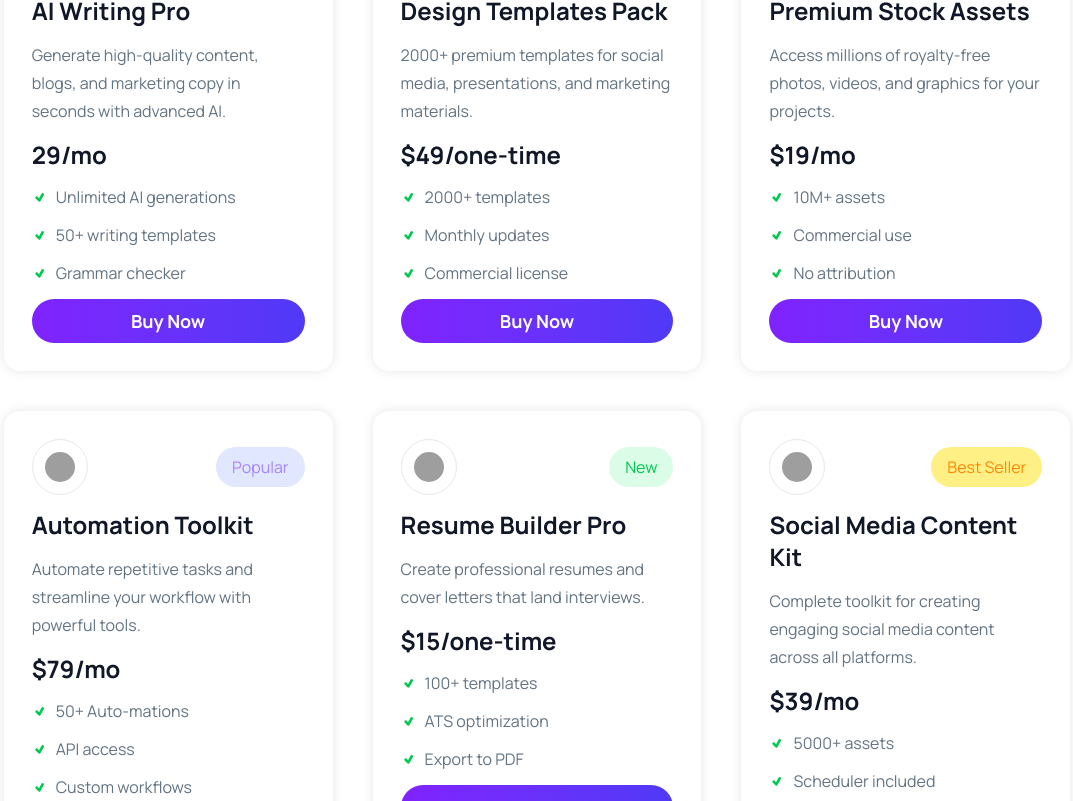
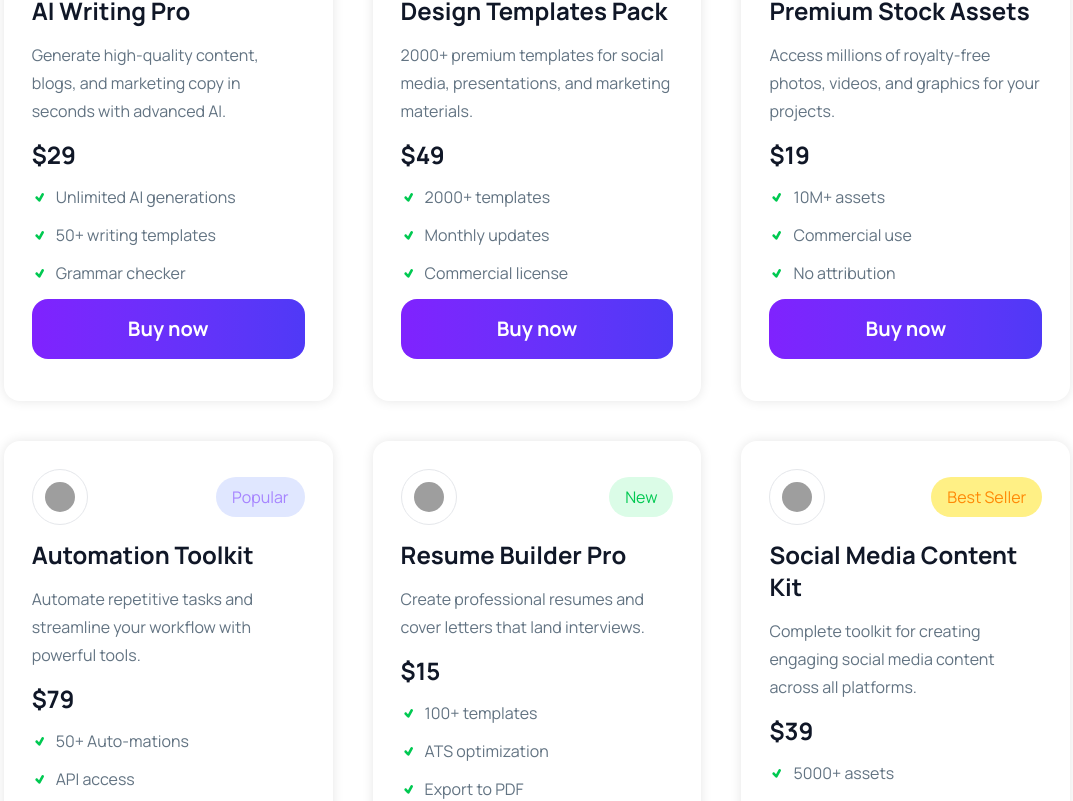
Before and after one commit to Mezba-Morsalin/PH-B-13-Assignment-06, a React (Vite) app: page / in a window 1280 px wide. Shown: the part 1259-2060 px from the top of the page, without its empty margins (103-1176 px from the left). Built offline with nearby package versions, Linux system fonts and the light colour scheme; grey boxes are pictures that could not be loaded.

Commit message:
All Funtionality Completed

```diff
--- a/public/tools.json
+++ b/public/tools.json
@@ -3,7 +3,7 @@
     "id": 1,
     "name": "AI Writing Pro",
     "description": "Generate high-quality content, blogs, and marketing copy in seconds with advanced AI.",
-    "price": "29/mo",
+    "price": 29,
     "period": "monthly",
     "tag": "Best Seller",
     "tagType": "best-seller",
@@ -18,7 +18,7 @@
     "id": 2,
     "name": "Design Templates Pack",
     "description": "2000+ premium templates for social media, presentations, and marketing materials.",
-    "price": "$49/one-time",
+    "price": 49,
     "period": "one-time",
     "tag": "Popular",
     "tagType": "popular",
@@ -33,7 +33,7 @@
     "id": 3,
     "name": "Premium Stock Assets",
     "description": "Access millions of royalty-free photos, videos, and graphics for your projects.",
-    "price": "$19/mo",
+    "price": 19,
     "period": "monthly",
     "tag": "New",
     "tagType": "new",
@@ -48,7 +48,7 @@
     "id": 4,
     "name": "Automation Toolkit",
     "description": "Automate repetitive tasks and streamline your workflow with powerful tools.",
-    "price": "$79/mo",
+    "price": 79,
     "period": "monthly",
     "tag": "Popular",
     "tagType": "popular",
@@ -63,7 +63,7 @@
     "id": 5,
     "name": "Resume Builder Pro",
     "description": "Create professional resumes and cover letters that land interviews.",
-    "price": "$15/one-time",
+    "price": 15,
     "period": "one-time",
     "tag": "New",
     "tagType": "new",
@@ -78,7 +78,7 @@
     "id": 6,
     "name": "Social Media Content Kit",
     "description": "Complete toolkit for creating engaging social media content across all platforms.",
-    "price": "$39/mo",
+    "price": 39,
     "period": "monthly",
     "tag": "Best Seller",
     "tagType": "best-seller",
--- a/src/App.jsx
+++ b/src/App.jsx
@@ -1,4 +1,4 @@
-import { Suspense } from 'react'
+import { useState } from 'react'
 import './App.css'
 import Hero from './assets/components/Hero/hero'
 import Navbar from './assets/components/Navbar/navbar'
@@ -12,14 +12,13 @@ import Footer from './assets/components/Footer/footer'
 
 const data = fetch('tools.json').then(res => res.json())
 function App() {
+  const [selectCart, setSelectCart] = useState([])
   return (
     <>
-     <Navbar key={data.id} data = {data}></Navbar>
+     <Navbar selectCart = {selectCart} setSelectCart = {setSelectCart}></Navbar>
      <Hero></Hero>
      <Rating></Rating>
-     <Suspense fallback = {<span className="loading loading-dots loading-xl flex justify-center items-center min-h-screen"></span>}>
-     <Tools key={data.id} data = {data}></Tools>
-     </Suspense>
+     <Tools data={data} selectCart={selectCart} setSelectCart={setSelectCart}/>
      <Step></Step>
      <Pricing></Pricing>
      <WorkFlow></WorkFlow>
--- a/src/assets/components/Digi Tools/product.jsx
+++ b/src/assets/components/Digi Tools/product.jsx
@@ -1,34 +1,45 @@
 import React from 'react';
+import toast, { Toaster } from 'react-hot-toast';
 import { TiTick } from 'react-icons/ti';
 
-const Product = ({toolData}) => {
+const Product = ({ toolData, selectCart, setSelectCart }) => {
+
+    const isInCart = selectCart.find((item) => item.id === toolData.id);
+
+    const handleBuy = () => {
+        setSelectCart([...selectCart, toolData]);
+        toast.success(`${toolData.name} has been added to your cart`);
+    };
+
     return (
         <div className='space-y-3.5 shadow-[0px_0px_12px_rgba(0,0,0,0.1)] p-7 rounded-2xl'>
             <div className='flex justify-between items-center'>
-                <img className='h-14 w-14 border border-gray-200 rounded-full p-3' src={toolData.image} alt="" />
-                    <p
-                    className={`${
-                    toolData.tag === "Best Seller"
+                <img className='h-14 w-14 border border-gray-200 rounded-full p-3' src={toolData.image} alt=""/>
+                <p className={`${ toolData.tag === "Best Seller"
                             ? "bg-yellow-200 text-orange-400 py-2 px-4 rounded-full"
                             : toolData.tag === "Popular"
                             ? "bg-indigo-100 text-violet-400 py-2 px-4 rounded-full"
-                        : "bg-green-100 text-green-500 py-2 px-4 rounded-full"
-                    }`}>{toolData.tag}
+                            : "bg-green-100 text-green-500 py-2 px-4 rounded-full"}`}>
+                    {toolData.tag}
                 </p>
             </div>
             <h2 className='text-[#101727] font-bold text-2xl'>{toolData.name}</h2>
             <p className='text-[#627382] text-base leading-7'>{toolData.description}</p>
-        <p className='text-2xl text-[#101727] font-bold'>{toolData.price}</p>
-        {
-            toolData.features.map((feature, index) =>  {
-                return (
-                    <div key={index}>
-                    <p className='flex items-center gap-2 text-[#627382] text-base'><TiTick className='text-green-500'></TiTick> {feature}</p>
-                </div>
-                )
-            })
-        }
-        <button className='bg-linear-to-r from-violet-600 to-indigo-600 text-white p-2 md:p-2 rounded-full font-bold cursor-pointer text-[12px] md:text-lg w-full'>Buy Now</button>
+            <p className='text-2xl text-[#101727] font-bold'>${toolData.price}</p>
+            {toolData.features.map((feature, index) => (
+                <p key={index} className='flex items-center gap-2 text-[#627382] text-base'><TiTick className='text-green-500' />
+                    {feature}
+                </p>
+            ))}
+
+            <button onClick={handleBuy} disabled={isInCart}
+                className={ isInCart
+                        ? "w-full p-4 text-xl bg-gray-200 text-black/20 rounded-2xl font-bold cursor-not-allowed"
+                        : "w-full p-4 text-xl bg-linear-to-r from-violet-600 to-indigo-600 text-white rounded-2xl font-bold  cursor-pointer"}>
+                {isInCart ? "Purchased" : "Buy now"}
+            </button>
+
+            <Toaster />
         </div>
     );
 };
--- a/src/assets/components/Digi Tools/tools.jsx
+++ b/src/assets/components/Digi Tools/tools.jsx
@@ -1,11 +1,10 @@
-import React, { use, useState } from 'react';
+import React, { Suspense, use, useState } from 'react';
 import Product from './product';
 import Cart from './cart';
-const Tools = ({data}) => {
+const Tools = ({data, selectCart, setSelectCart}) => {
     const [changeColor, setChangeColor] = useState(true)
-    const [selectCart, setSelectCart] = useState([])
     const useData = use(data)
-    const toolsData = useData.map(toolData => <Product key={toolData.id} toolData = {toolData}></Product>)
+    const toolsData = useData.map(toolData => <Product selectCart = {selectCart} setSelectCart = {setSelectCart} key={toolData.id} toolData = {toolData}></Product>)
     return (
         <section className='w-11/12 lg:w-10/12 mx-auto mt-28'>
             <div className='space-y-5'>
@@ -19,11 +18,13 @@ const Tools = ({data}) => {
                 </div>
             </div>
             {
-                changeColor ? <div className='grid md:grid-cols-2 lg:grid-cols-3 gap-10'>
+                changeColor ? <Suspense fallback = {<span className="loading loading-ring loading-xl"></span>}>
+                    <div className='grid md:grid-cols-2 lg:grid-cols-3 gap-10'>
                 {
                     toolsData
                 }
-            </div> : <Cart selectCart = {selectCart} setSelectCart = {setSelectCart}></Cart>
+            </div>
+                </Suspense> : <Cart selectCart = {selectCart} setSelectCart = {setSelectCart}></Cart>
             }
         </section>
     );
--- a/src/assets/components/Footer/footer.jsx
+++ b/src/assets/components/Footer/footer.jsx
@@ -44,7 +44,7 @@ const Footer = () => {
             </div>
             <div className='flex flex-col md:flex-row justify-between items-center p-5'>
                 <p className='text-[#FAFAFA] text-base'>&copy; 2026 DigiTools. All rights reserved.</p>
-                <div className='flex gap-6'>
+                <div className='flex flex-col md:flex-row gap-6 mt-6'>
                     <a className='text-[#FAFAFA] text-base' href="#">Privacy Policy </a>
                     <a className='text-[#FAFAFA] text-base' href="#">Terms of Service</a>
                     <a className='text-[#FAFAFA] text-base' href="#">Cookies</a>
--- a/src/assets/components/Navbar/navbar.jsx
+++ b/src/assets/components/Navbar/navbar.jsx
@@ -3,7 +3,6 @@ import Links from './links';
 import { IoCart } from 'react-icons/io5';
 import { RiCloseCircleLine } from 'react-icons/ri';
 import { GiHamburgerMenu } from 'react-icons/gi';
-import { use } from 'react';
 const navLinks = [
   {
     "name": "Products",
@@ -31,8 +30,7 @@ const navLinks = [
     "path": "/faq"
   }
 ]
-const Navbar = ({data}) => {
-    const dataLength = use(data)
+const Navbar = ({selectCart}) => {
     const [changeColor, setChangeColor] = useState(true)
     const [open, setOpen] = useState(false)
     const links = navLinks.map(navLink => <Links key={navLink.id} navLink = {navLink}></Links>)
@@ -58,7 +56,7 @@ const Navbar = ({data}) => {
                 <div className='flex items-center gap-2.5'>
                     <div className='relative'>
                         <button className=' btn text-indigo-600 rounded-full text-base md:text-2xl p-4 md:px-5 md:py-6'><IoCart ></IoCart></button>
-                                <p className=' bg-red-500 text-white p-1 rounded-full font-bold text-[11px] absolute top-0 right-0'> {dataLength.length}</p>
+                                <p  className=' bg-red-500 text-white p-1 rounded-full font-bold text-[11px] absolute top-0 right-0'> {selectCart.length}</p>
                     </div>
                     <div className=" rounded-full border border-gray-200">
                         <button onClick={() => setChangeColor(false)} className={` ${changeColor ?  " text-black font-bold rounded-full p-2 md:p-2 cursor-pointer text-[12px] md:text-lg" :  "bg-linear-to-r from-violet-600 to-indigo-600 text-white p-2 md:p-2 text-[12px] md:text-lg rounded-full font-bold cursor-pointer"} `}>Login</button>
```
Also changed, not shown: src/assets/components/Digi Tools/cart.jsx (+59 -4 lines), 1 other file (tests, documents, lock files or other folders). Lines whose indentation alone changed are shown as unchanged.
